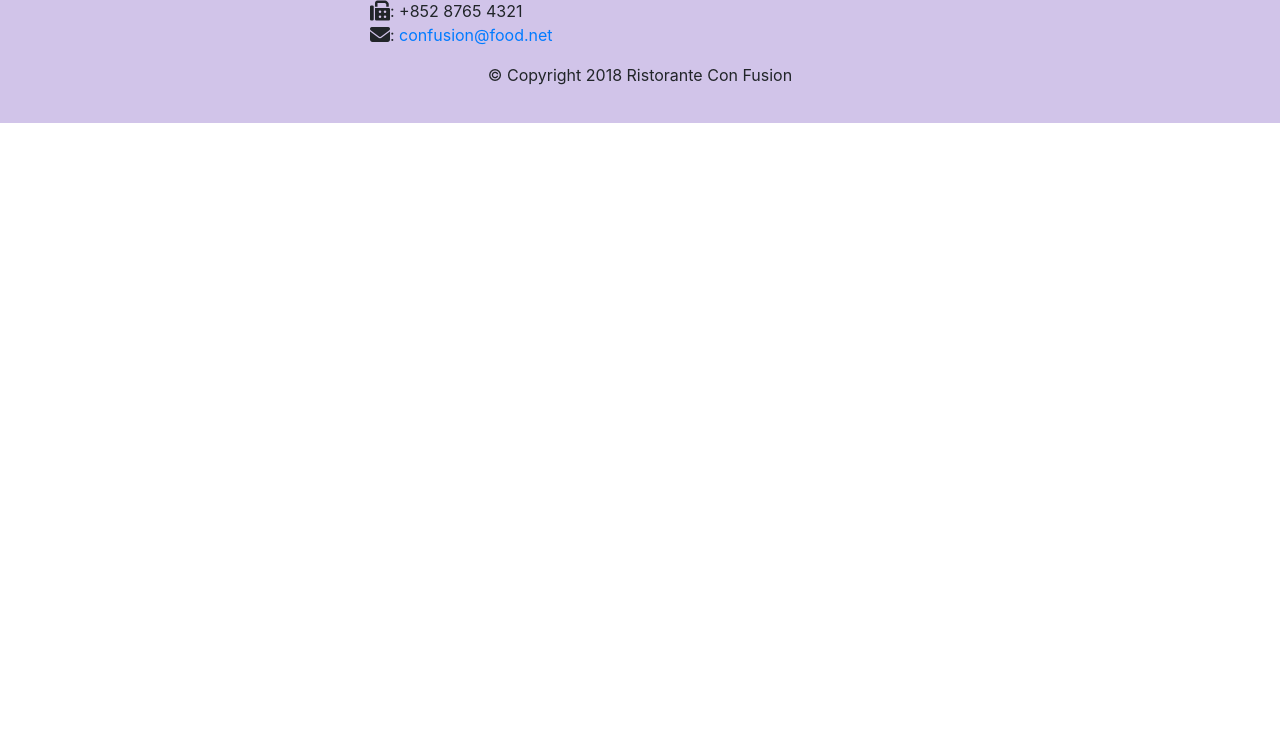
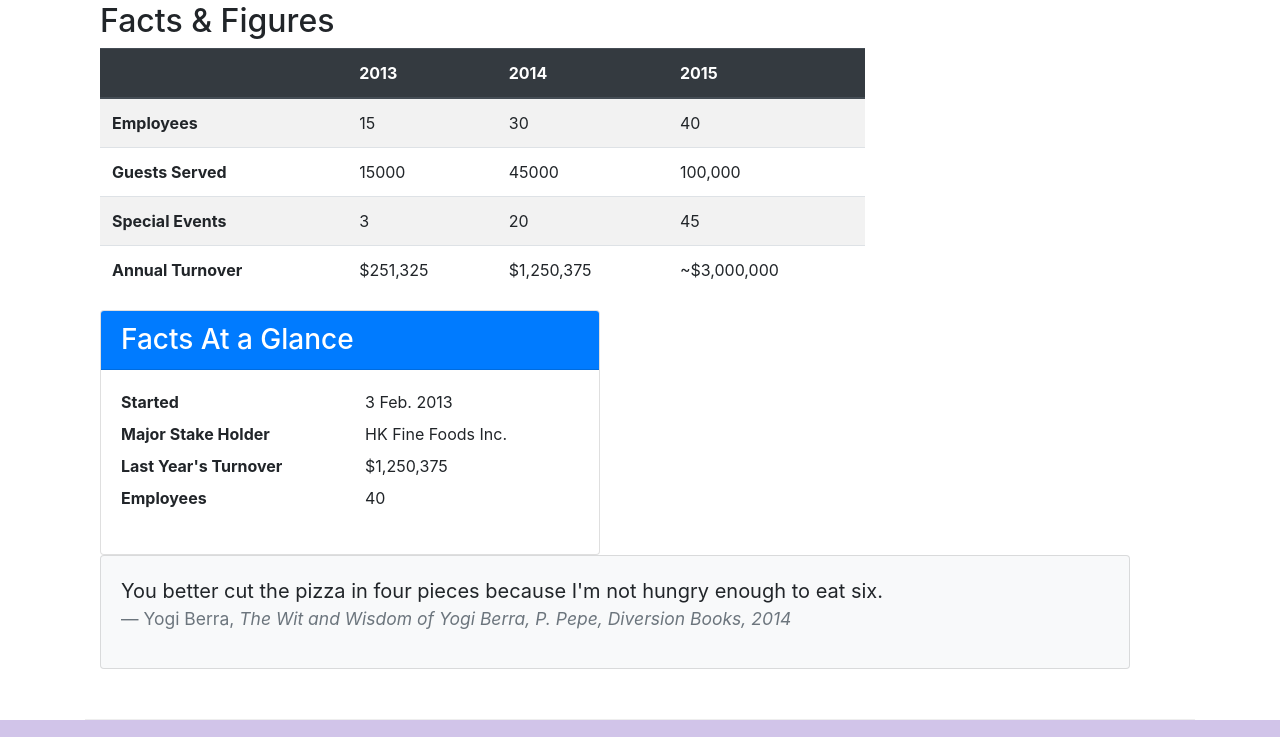
Before and after one commit to Azz3m/Initial-Setup, a plain HTML site: page aboutus.html in a window 1280 px wide. Shown: the part 1497-2234 px from the top of the page. Before the commit the page ends 1620 px from the top, so only its background shows below. Drawn offline with nearby package versions, Linux system fonts and the light colour scheme.

Commit message:
Tables and Cards

```diff
--- a/aboutus.html
+++ b/aboutus.html
@@ -71,7 +71,7 @@
         </div>
 
 
-        <div class="row">
+        <div class="row row-content">
             <div class="col-12 ">
                 <h2>Corporate Leadership</h2>
                 <h3>Peter Pan <small>Chief Epicurious Officer</small></h3>
@@ -83,6 +83,92 @@
                 <h3>Alberto Somayya <small>Executive Chef</small></h3>
                 <p class="d-none d-sm-block">Award winning three-star Michelin chef with wide International experience having worked closely with whos-who in the culinary world, he specializes in creating mouthwatering Indo-Italian fusion experiences. He says, <em>Put together the cuisines from the two craziest cultures, and you get a winning hit! Amma Mia!</em></p>
             </div>
+       </div>
+
+       <div class="row row-content">
+         <div class="col-12 col-sm-9">
+           <h2>Facts &amp; Figures</h2>
+            <div class="table-responsive">
+           <table class="table table-striped">
+             <thead class="thead-dark">
+               <tr>
+                 <th>
+                   &nbsp;
+                 </th>
+                 <th>
+                  2013
+                 </th>
+                 <th>
+                  2014
+                 </th>
+                 <th>
+                  2015
+                 </th>
+               </tr>
+             </thead>
+             <tbody>
+                            <tr>
+                                <th>Employees</th>
+                                <td>15</td>
+                                <td>30</td>
+                                <td>40</td>
+                            </tr>
+                            <tr>
+                                <th>Guests Served</th>
+                                <td>15000</td>
+                                <td>45000</td>
+                                <td>100,000</td>
+                            </tr>
+                            <tr>
+                                <th>Special Events</th>
+                                <td>3</td>
+                                <td>20</td>
+                                <td>45</td>
+                            </tr>
+                            <tr>
+                                <th>Annual Turnover</th>
+                                <td>$251,325</td>
+                                <td>$1,250,375</td>
+                                <td>~$3,000,000</td>
+                            </tr>
+                        </tbody>
+           </table>
+         </div>
+         </div>
+
+           <div class="col-12 col-sm-6">
+                           <div class="card">
+                               <h3 class="card-header bg-primary text-white">Facts At a Glance</h3>
+                               <div class="card-body">
+                                   <dl class="row">
+                                       <dt class="col-6">Started</dt>
+                                       <dd class="col-6">3 Feb. 2013</dd>
+                                       <dt class="col-6">Major Stake Holder</dt>
+                                       <dd class="col-6">HK Fine Foods Inc.</dd>
+                                       <dt class="col-6">Last Year's Turnover</dt>
+                                       <dd class="col-6">$1,250,375</dd>
+                                       <dt class="col-6">Employees</dt>
+                                       <dd class="col-6">40</dd>
+                                   </dl>
+                               </div>
+                           </div>
+                       </div>
+                       <div class="col-12">
+               <div class="card card-body bg-light">
+                   <blockquote class="blockquote">
+                       <p class="mb-0">You better cut the pizza in four pieces because
+                           I'm not hungry enough to eat six.</p>
+                       <footer class="blockquote-footer">Yogi Berra,
+                           <cite title="Source Title">The Wit and Wisdom of Yogi Berra,
+                           P. Pepe, Diversion Books, 2014</cite>
+                       </footer>
+                   </blockquote>
+               </div>
+           </div>
+
+
+       </div>
+
        </div>
 
     </div>
```
